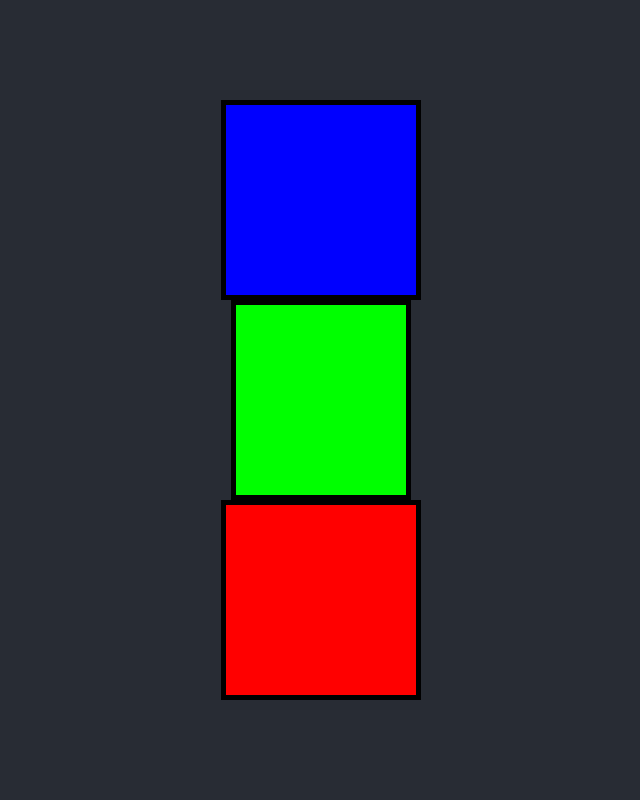
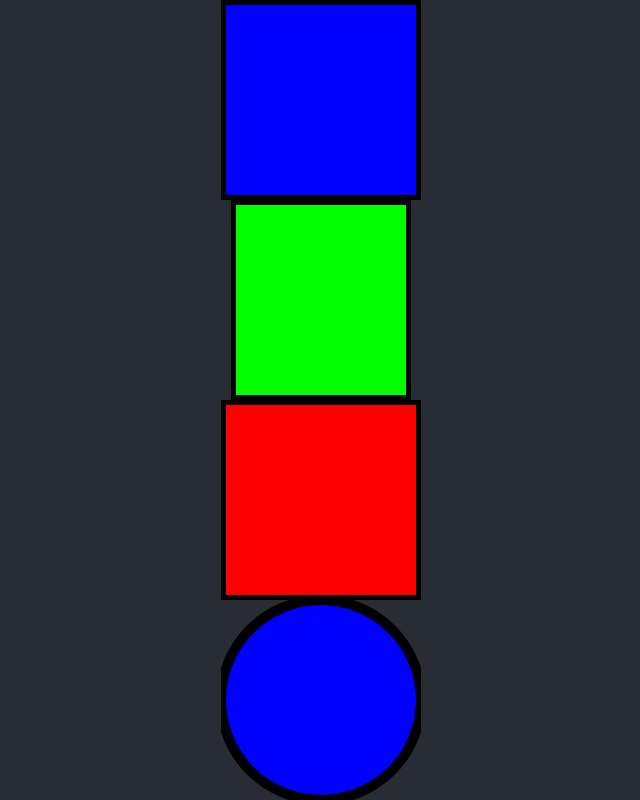
Before and after one commit to MatsVanderElst/art-generator, a React (Create React App) app: page / in a window 1280 px wide. Shown: the whole page, without its empty margins (319-959 px from the left). Built offline with nearby package versions, Linux system fonts and the light colour scheme.

Commit message:
added SVGCircle component

```diff
--- a/src/App.js
+++ b/src/App.js
@@ -1,10 +1,18 @@
 import logo from './logo.svg';
 import './App.css';
 
-const SVGComponent = ({width = 200, height = 200, fill = "rgb(0,0,255)", stroke = "rgb(0,0,0)", strokeWidth = 10 }) => {
+const SVGRect = ({width = 200, height = 200, fill = "rgb(0,0,255)", stroke = "rgb(0,0,0)", strokeWidth = 10 }) => {
   return (
     <svg width={width} height={height}>
       <rect width={width} height={height} style={{fill:fill,stroke:stroke,strokeWidth:strokeWidth}} />
+    </svg>
+    );
+}
+
+const SVGCircle = ({height = 200, width = 200, cx=1/2*width, cy=1/2*width, r=1/2*width, stroke = "rgb(0,0,0)", strokeWidth = 10, fill = "rgb(0,0,255)"   }) => {
+  return (
+    <svg height={height} width={width}>
+      <circle cx={cx} cy={cy} r={r} stroke={stroke} strokeWidth={strokeWidth} fill={fill} />
     </svg>
     );
 }
@@ -13,9 +21,10 @@ function App() {
   return (
     <div className="App">
       <header className="App-header">
-        <SVGComponent/>
-        <SVGComponent width={180}  fill="rgb(0,255,0)"/>
-        <SVGComponent width={200}  fill="rgb(255,0,0)"/>
+        <SVGRect />
+        <SVGRect width={180}  fill="rgb(0,255,0)"/>
+        <SVGRect width={200} fill="rgb(255,0,0)" />
+        <SVGCircle />
       </header>
     </div>
   );
```
